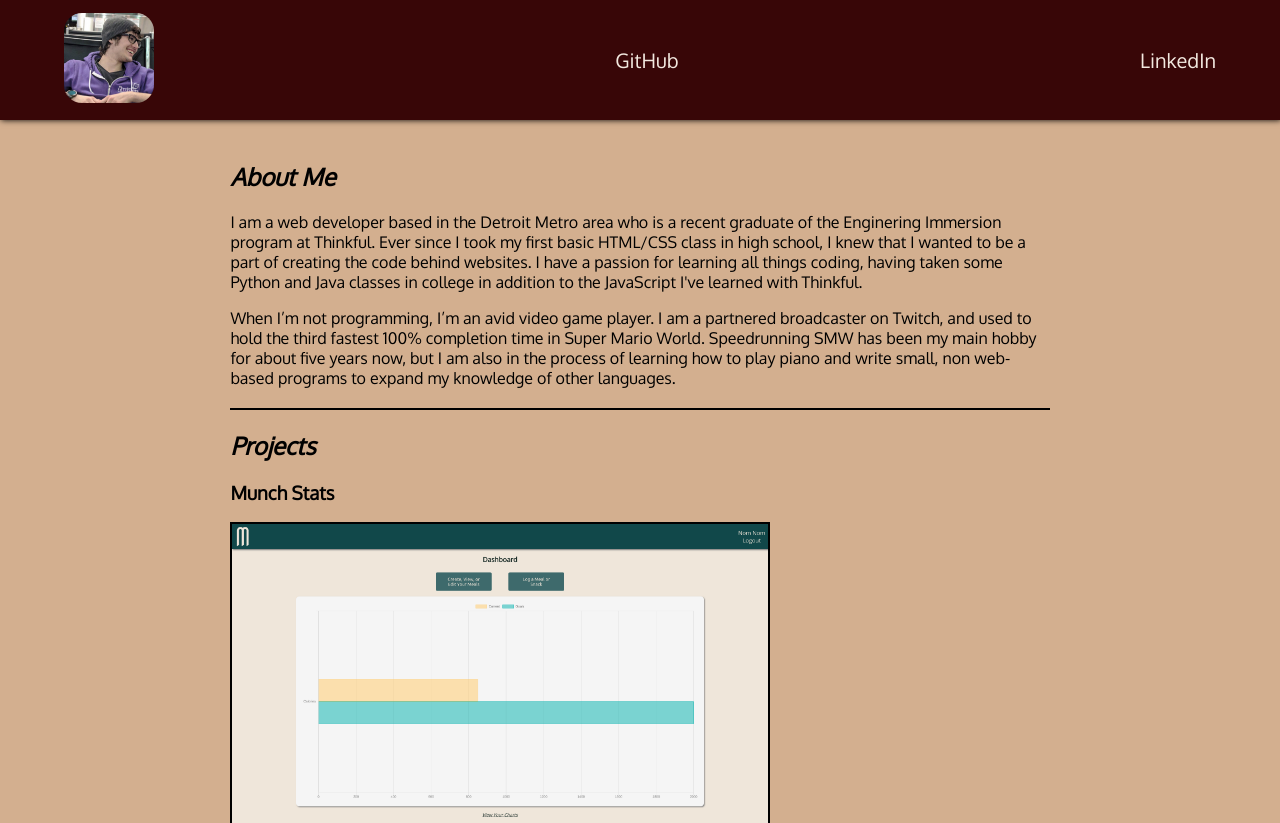
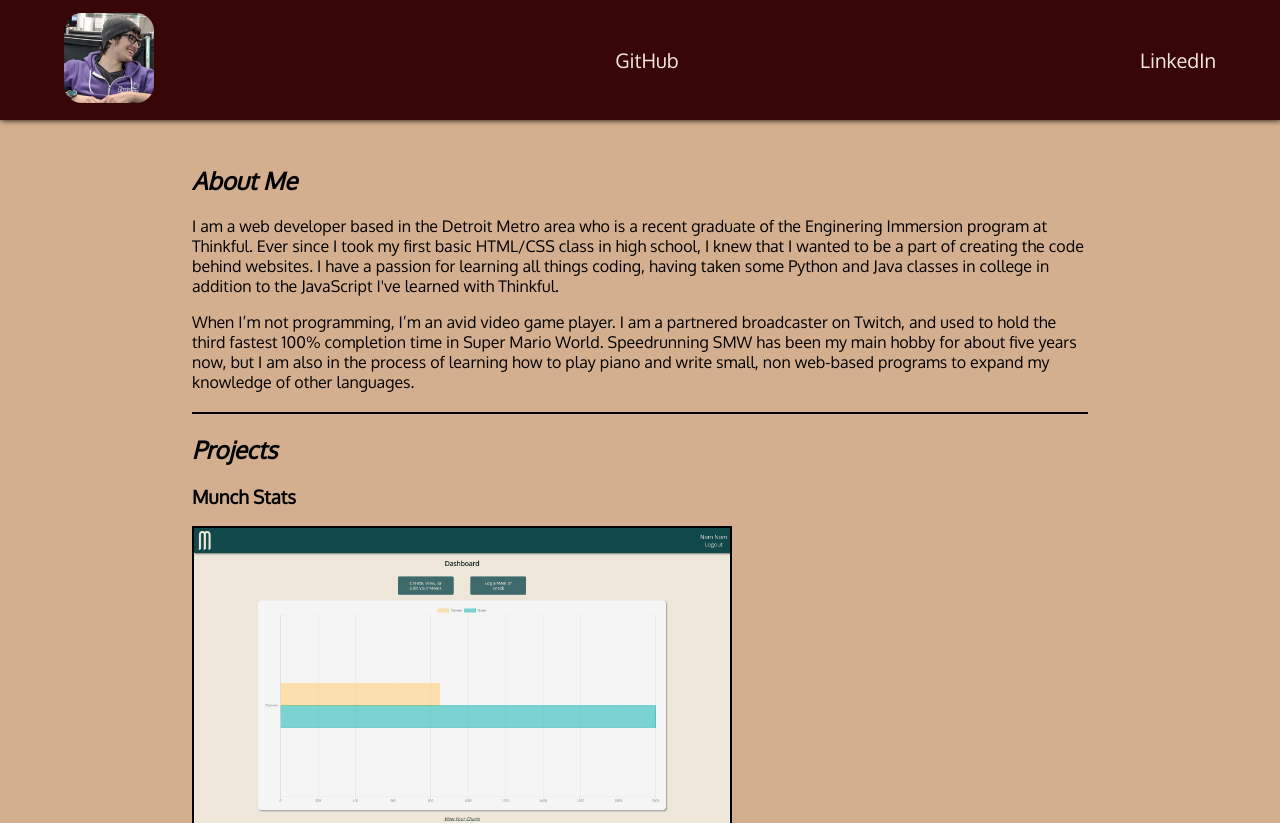
Before and after one commit to michaelbramble/portfolio, a React (Create React App) app: page / in a window 1280 px wide. Shown: the top 823 px of the page. Built offline with nearby package versions, Linux system fonts and the light colour scheme.

Commit message:
fixed some axe things

```diff
--- a/src/App.js
+++ b/src/App.js
@@ -9,14 +9,12 @@ function App() {
   return (
     <div className="page">
       <Nav />
-      <main>
       <Switch>
         <Route
           exact path={'/'}
           component={Home}
         />
       </Switch>
-      </main>
       <Footer />
     </div>
   );
--- a/src/Home.js
+++ b/src/Home.js
@@ -33,12 +33,12 @@ export default class Home extends Component {
             </p>
           </div>
         </section>
-        <hr id="divider" />
+        <hr className="divider" />
         <section className="projects">
           <h1>Projects</h1>
           <div className="projContainer1">
             <h3>Munch Stats</h3>
-            <img src={Munchstats} alt="Munchstats" id="projImage" />
+            <img src={Munchstats} alt="Munchstats" className="projImage" />
             <p>
               Munch Stats is a meal tracking app. What makes Munch Stats different
               is our approach to building meals within the app. Using the Edamam
@@ -73,7 +73,7 @@ export default class Home extends Component {
           </div>
           <div className="projContainer2">
             <h3>Petful</h3>
-            <img src={Petful} alt="Petful" id="projImage" />
+            <img src={Petful} alt="Petful" className="projImage" />
             <p>
               Petful is a mock site for an animal shelter. The adoption process
               works on a "FIFO" system. Potential adopters are also put into a
@@ -99,7 +99,7 @@ export default class Home extends Component {
           <hr />
           <div className="projContainer3">
             <h3>Quiz App</h3>
-            <img src={Quiz} alt="Quiz App" id="projImage" />
+            <img src={Quiz} alt="Quiz App" className="projImage" />
             <p>
               This is a simple seven-question quiz that renders each new question
               as well as a results screen using jQuery.
@@ -140,7 +140,7 @@ export default class Home extends Component {
           */
           }
         </section>
-        <hr id="divider" />
+        <hr className="divider" />
         <section className="contact">
           <div className="contactP">
             <h1>Contact Me</h1>
@@ -151,15 +151,15 @@ export default class Home extends Component {
           </div>
           <div className="contactLinks">
             <a href="https://github.com/michaelbramble">
-              <img src={GitHubLogo} alt="GitHub Logo" id="contactPic" />
+              <img src={GitHubLogo} alt="GitHub Logo" className="contactPic" />
             </a>
             <br />
             <a href="https://linkedin.com/in/mwbramble">
-              <img src={LinkedInLogo} alt="LinkedIn Logo" id="contactPic" />
+              <img src={LinkedInLogo} alt="LinkedIn Logo" className="contactPic" />
             </a>
             <br />
             <a href="mailto:mwbramble@gmail.com">
-              <img src={EmailIcon} alt="Email Icon" id="contactPic" />
+              <img src={EmailIcon} alt="Email Icon" className="contactPic" />
             </a>
           </div>
         </section>
--- a/src/styles/home.css
+++ b/src/styles/home.css
@@ -1,6 +1,6 @@
 main{
-  width: 80%;
-  margin-left: 10%;
+  width: 70%;
+  margin-left: 15%;
 }
 
 .top{
@@ -22,7 +22,7 @@ main{
 
 }
 
-#contactPic{
+.contactPic{
   height: 50px;
   margin-right: 20px;
 }
@@ -31,7 +31,7 @@ main{
   margin-bottom: 20px;
 }
 
-#projImage{
+.projImage{
   max-width: 540px;
   border: 2px solid #000000;
 }
@@ -41,7 +41,7 @@ hr{
   border: 0.5px solid #000000;
 }
 
-#divider{
+.divider{
   border: 1px solid #000000;
 }
 
```
Lines whose indentation alone changed are shown as unchanged.
